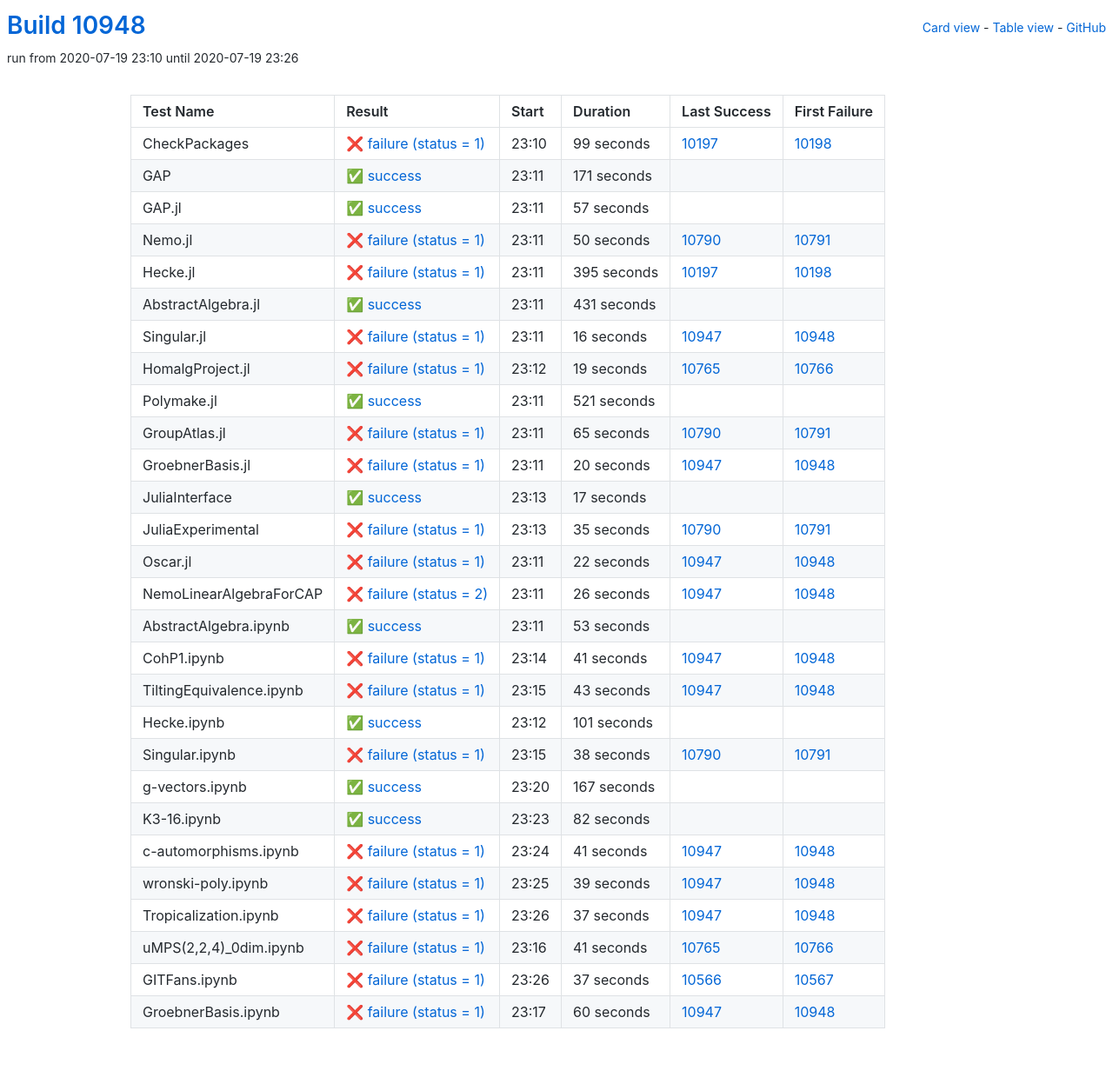
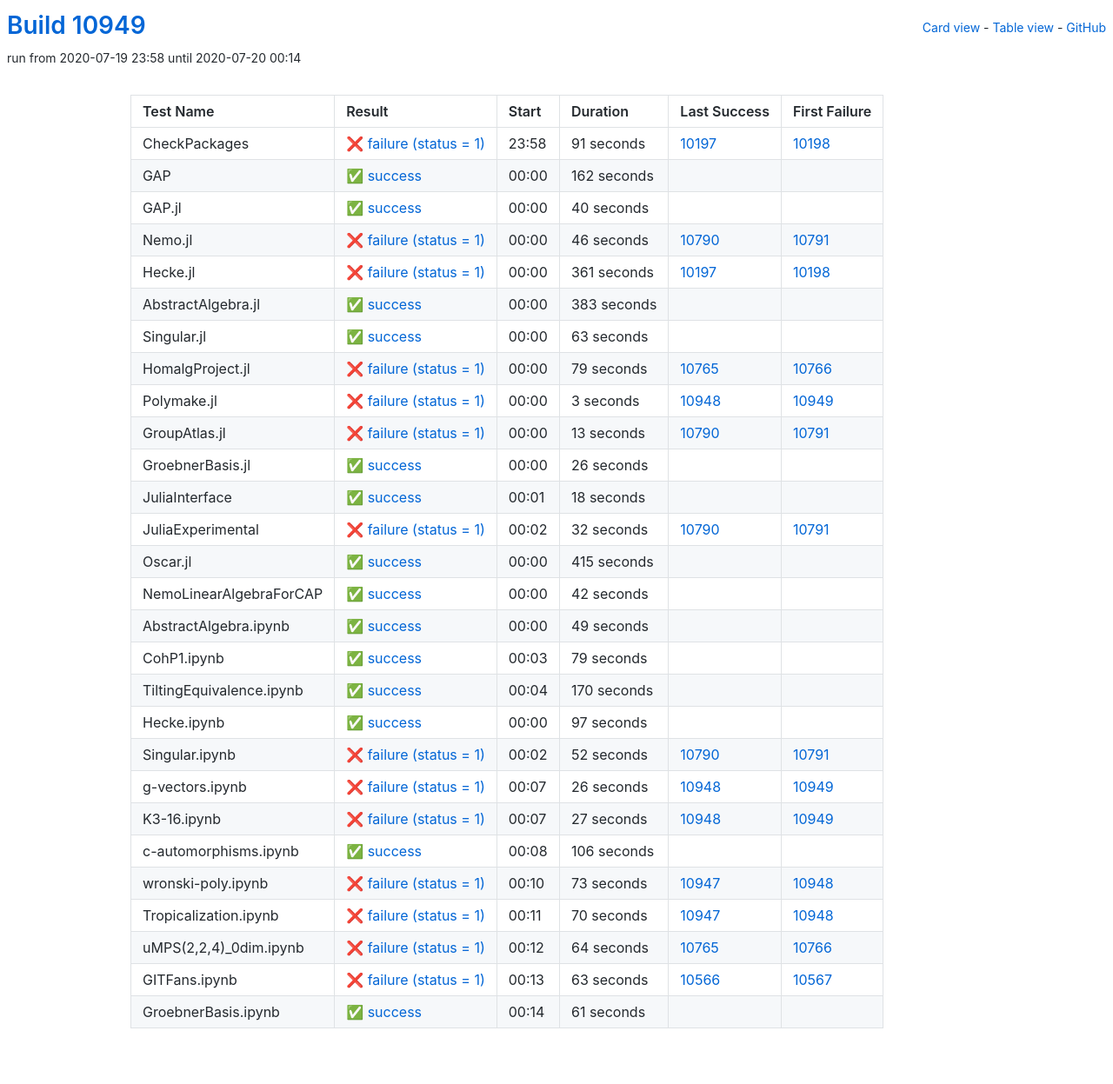
Before and after one commit to oscar-system/oscar-ci-status, a Jekyll site: the page built from table.html, in a window 1280 px wide. Shown: the whole page at 87% size. Built offline with Jekyll 4.4.1, drawn with Linux system fonts in a browser that asks for light colours.

Commit message:
Build #10949

```diff
--- a/_data/ci.yml
+++ b/_data/ci.yml
@@ -1,6 +1,6 @@
 ---
-build: 10948
-build_url: https://oscarci.mathematik.uni-kl.de/job/oscar/10948/
+build: 10949
+build_url: https://oscarci.mathematik.uni-kl.de/job/oscar/10949/
 job: oscar
 organization: oscar-system
 repo: oscar-ci-status
@@ -8,337 +8,337 @@
 tests:
 - name: CheckPackages
   id: checkpackages
-  log: https://oscarci.mathematik.uni-kl.de/job/oscar/10948/artifact/logs/build-10948/CheckPackages.log
-  start: 2020-07-19 23:10
+  log: https://oscarci.mathematik.uni-kl.de/job/oscar/10949/artifact/logs/build-10949/CheckPackages.log
+  start: 2020-07-19 23:58
   success: false
   exitcode: 1
   status: failure
-  duration: 99
+  duration: 91
   last_success: 10197
   last_success_url: https://oscarci.mathematik.uni-kl.de/job/oscar/10197/
   first_failure: 10198
   first_failure_url: https://oscarci.mathematik.uni-kl.de/job/oscar/10198/
 - name: GAP
   id: gap
-  log: https://oscarci.mathematik.uni-kl.de/job/oscar/10948/artifact/logs/build-10948/GAP.log
-  start: 2020-07-19 23:11
+  log: https://oscarci.mathematik.uni-kl.de/job/oscar/10949/artifact/logs/build-10949/GAP.log
+  start: 2020-07-20 00:00
   success: true
   exitcode: 0
   status: success
-  duration: 171
+  duration: 162
   last_success: false
   last_success_url:
   first_failure: false
   first_failure_url:
 - name: GAP.jl
   id: gap-jl
-  log: https://oscarci.mathematik.uni-kl.de/job/oscar/10948/artifact/logs/build-10948/GAP.jl.log
-  start: 2020-07-19 23:11
+  log: https://oscarci.mathematik.uni-kl.de/job/oscar/10949/artifact/logs/build-10949/GAP.jl.log
+  start: 2020-07-20 00:00
   success: true
   exitcode: 0
   status: success
-  duration: 57
+  duration: 40
   last_success: false
   last_success_url:
   first_failure: false
   first_failure_url:
 - name: Nemo.jl
   id: nemo-jl
-  log: https://oscarci.mathematik.uni-kl.de/job/oscar/10948/artifact/logs/build-10948/Nemo.jl.log
-  start: 2020-07-19 23:11
+  log: https://oscarci.mathematik.uni-kl.de/job/oscar/10949/artifact/logs/build-10949/Nemo.jl.log
+  start: 2020-07-20 00:00
   success: false
   exitcode: 1
   status: failure
-  duration: 50
+  duration: 46
   last_success: 10790
   last_success_url: https://oscarci.mathematik.uni-kl.de/job/oscar/10790/
   first_failure: 10791
   first_failure_url: https://oscarci.mathematik.uni-kl.de/job/oscar/10791/
 - name: Hecke.jl
   id: hecke-jl
-  log: https://oscarci.mathematik.uni-kl.de/job/oscar/10948/artifact/logs/build-10948/Hecke.jl.log
-  start: 2020-07-19 23:11
+  log: https://oscarci.mathematik.uni-kl.de/job/oscar/10949/artifact/logs/build-10949/Hecke.jl.log
+  start: 2020-07-20 00:00
   success: false
   exitcode: 1
   status: failure
-  duration: 395
+  duration: 361
   last_success: 10197
   last_success_url: https://oscarci.mathematik.uni-kl.de/job/oscar/10197/
   first_failure: 10198
   first_failure_url: https://oscarci.mathematik.uni-kl.de/job/oscar/10198/
 - name: AbstractAlgebra.jl
   id: abstractalgebra-jl
-  log: https://oscarci.mathematik.uni-kl.de/job/oscar/10948/artifact/logs/build-10948/AbstractAlgebra.jl.log
-  start: 2020-07-19 23:11
+  log: https://oscarci.mathematik.uni-kl.de/job/oscar/10949/artifact/logs/build-10949/AbstractAlgebra.jl.log
+  start: 2020-07-20 00:00
   success: true
   exitcode: 0
   status: success
-  duration: 431
+  duration: 383
   last_success: false
   last_success_url:
   first_failure: false
   first_failure_url:
 - name: Singular.jl
   id: singular-jl
-  log: https://oscarci.mathematik.uni-kl.de/job/oscar/10948/artifact/logs/build-10948/Singular.jl.log
-  start: 2020-07-19 23:11
+  log: https://oscarci.mathematik.uni-kl.de/job/oscar/10949/artifact/logs/build-10949/Singular.jl.log
+  start: 2020-07-20 00:00
+  success: true
+  exitcode: 0
+  status: success
+  duration: 63
+  last_success: false
+  last_success_url:
+  first_failure: false
+  first_failure_url:
+- name: HomalgProject.jl
+  id: homalgproject-jl
+  log: https://oscarci.mathematik.uni-kl.de/job/oscar/10949/artifact/logs/build-10949/HomalgProject.jl.log
+  start: 2020-07-20 00:00
   success: false
   exitcode: 1
   status: failure
-  duration: 16
-  last_success: 10947
-  last_success_url: https://oscarci.mathematik.uni-kl.de/job/oscar/10947/
-  first_failure: 10948
-  first_failure_url: https://oscarci.mathematik.uni-kl.de/job/oscar/10948/
-- name: HomalgProject.jl
-  id: homalgproject-jl
-  log: https://oscarci.mathematik.uni-kl.de/job/oscar/10948/artifact/logs/build-10948/HomalgProject.jl.log
-  start: 2020-07-19 23:12
-  success: false
-  exitcode: 1
-  status: failure
-  duration: 19
+  duration: 79
   last_success: 10765
   last_success_url: https://oscarci.mathematik.uni-kl.de/job/oscar/10765/
   first_failure: 10766
   first_failure_url: https://oscarci.mathematik.uni-kl.de/job/oscar/10766/
 - name: Polymake.jl
   id: polymake-jl
-  log: https://oscarci.mathematik.uni-kl.de/job/oscar/10948/artifact/logs/build-10948/Polymake.jl.log
-  start: 2020-07-19 23:11
-  success: true
-  exitcode: 0
-  status: success
-  duration: 521
-  last_success: false
-  last_success_url:
-  first_failure: false
-  first_failure_url:
-- name: GroupAtlas.jl
-  id: groupatlas-jl
-  log: https://oscarci.mathematik.uni-kl.de/job/oscar/10948/artifact/logs/build-10948/GroupAtlas.jl.log
-  start: 2020-07-19 23:11
+  log: https://oscarci.mathematik.uni-kl.de/job/oscar/10949/artifact/logs/build-10949/Polymake.jl.log
+  start: 2020-07-20 00:00
   success: false
   exitcode: 1
   status: failure
-  duration: 65
+  duration: 3
+  last_success: 10948
+  last_success_url: https://oscarci.mathematik.uni-kl.de/job/oscar/10948/
+  first_failure: 10949
+  first_failure_url: https://oscarci.mathematik.uni-kl.de/job/oscar/10949/
+- name: GroupAtlas.jl
+  id: groupatlas-jl
+  log: https://oscarci.mathematik.uni-kl.de/job/oscar/10949/artifact/logs/build-10949/GroupAtlas.jl.log
+  start: 2020-07-20 00:00
+  success: false
+  exitcode: 1
+  status: failure
+  duration: 13
   last_success: 10790
   last_success_url: https://oscarci.mathematik.uni-kl.de/job/oscar/10790/
   first_failure: 10791
   first_failure_url: https://oscarci.mathematik.uni-kl.de/job/oscar/10791/
 - name: GroebnerBasis.jl
   id: groebnerbasis-jl
-  log: https://oscarci.mathematik.uni-kl.de/job/oscar/10948/artifact/logs/build-10948/GroebnerBasis.jl.log
-  start: 2020-07-19 23:11
-  success: false
-  exitcode: 1
-  status: failure
-  duration: 20
-  last_success: 10947
-  last_success_url: https://oscarci.mathematik.uni-kl.de/job/oscar/10947/
-  first_failure: 10948
-  first_failure_url: https://oscarci.mathematik.uni-kl.de/job/oscar/10948/
-- name: JuliaInterface
-  id: juliainterface
-  log: https://oscarci.mathematik.uni-kl.de/job/oscar/10948/artifact/logs/build-10948/JuliaInterface.log
-  start: 2020-07-19 23:13
+  log: https://oscarci.mathematik.uni-kl.de/job/oscar/10949/artifact/logs/build-10949/GroebnerBasis.jl.log
+  start: 2020-07-20 00:00
   success: true
   exitcode: 0
   status: success
-  duration: 17
+  duration: 26
+  last_success: false
+  last_success_url:
+  first_failure: false
+  first_failure_url:
+- name: JuliaInterface
+  id: juliainterface
+  log: https://oscarci.mathematik.uni-kl.de/job/oscar/10949/artifact/logs/build-10949/JuliaInterface.log
+  start: 2020-07-20 00:01
+  success: true
+  exitcode: 0
+  status: success
+  duration: 18
   last_success: false
   last_success_url:
   first_failure: false
   first_failure_url:
 - name: JuliaExperimental
   id: juliaexperimental
-  log: https://oscarci.mathematik.uni-kl.de/job/oscar/10948/artifact/logs/build-10948/JuliaExperimental.log
-  start: 2020-07-19 23:13
+  log: https://oscarci.mathematik.uni-kl.de/job/oscar/10949/artifact/logs/build-10949/JuliaExperimental.log
+  start: 2020-07-20 00:02
   success: false
   exitcode: 1
   status: failure
-  duration: 35
+  duration: 32
   last_success: 10790
   last_success_url: https://oscarci.mathematik.uni-kl.de/job/oscar/10790/
   first_failure: 10791
   first_failure_url: https://oscarci.mathematik.uni-kl.de/job/oscar/10791/
 - name: Oscar.jl
   id: oscar-jl
-  log: https://oscarci.mathematik.uni-kl.de/job/oscar/10948/artifact/logs/build-10948/Oscar.jl.log
-  start: 2020-07-19 23:11
-  success: false
-  exitcode: 1
-  status: failure
-  duration: 22
-  last_success: 10947
-  last_success_url: https://oscarci.mathematik.uni-kl.de/job/oscar/10947/
-  first_failure: 10948
-  first_failure_url: https://oscarci.mathematik.uni-kl.de/job/oscar/10948/
-- name: NemoLinearAlgebraForCAP
-  id: nemolinearalgebraforcap
-  log: https://oscarci.mathematik.uni-kl.de/job/oscar/10948/artifact/logs/build-10948/NemoLinearAlgebraForCAP.log
-  start: 2020-07-19 23:11
-  success: false
-  exitcode: 2
-  status: failure
-  duration: 26
-  last_success: 10947
-  last_success_url: https://oscarci.mathematik.uni-kl.de/job/oscar/10947/
-  first_failure: 10948
-  first_failure_url: https://oscarci.mathematik.uni-kl.de/job/oscar/10948/
-- name: AbstractAlgebra.ipynb
-  id: abstractalgebra-ipynb
-  log: https://oscarci.mathematik.uni-kl.de/job/oscar/10948/artifact/logs/build-10948/AbstractAlgebra.ipynb.log
-  start: 2020-07-19 23:11
+  log: https://oscarci.mathematik.uni-kl.de/job/oscar/10949/artifact/logs/build-10949/Oscar.jl.log
+  start: 2020-07-20 00:00
   success: true
   exitcode: 0
   status: success
-  duration: 53
+  duration: 415
+  last_success: false
+  last_success_url:
+  first_failure: false
+  first_failure_url:
+- name: NemoLinearAlgebraForCAP
+  id: nemolinearalgebraforcap
+  log: https://oscarci.mathematik.uni-kl.de/job/oscar/10949/artifact/logs/build-10949/NemoLinearAlgebraForCAP.log
+  start: 2020-07-20 00:00
+  success: true
+  exitcode: 0
+  status: success
+  duration: 42
+  last_success: false
+  last_success_url:
+  first_failure: false
+  first_failure_url:
+- name: AbstractAlgebra.ipynb
+  id: abstractalgebra-ipynb
+  log: https://oscarci.mathematik.uni-kl.de/job/oscar/10949/artifact/logs/build-10949/AbstractAlgebra.ipynb.log
+  start: 2020-07-20 00:00
+  success: true
+  exitcode: 0
+  status: success
+  duration: 49
   last_success: false
   last_success_url:
   first_failure: false
   first_failure_url:
 - name: CohP1.ipynb
   id: cohp1-ipynb
-  log: https://oscarci.mathematik.uni-kl.de/job/oscar/10948/artifact/logs/build-10948/CohP1.ipynb.log
-  start: 2020-07-19 23:14
-  success: false
-  exitcode: 1
-  status: failure
-  duration: 41
-  last_success: 10947
-  last_success_url: https://oscarci.mathematik.uni-kl.de/job/oscar/10947/
-  first_failure: 10948
-  first_failure_url: https://oscarci.mathematik.uni-kl.de/job/oscar/10948/
-- name: TiltingEquivalence.ipynb
-  id: tiltingequivalence-ipynb
-  log: https://oscarci.mathematik.uni-kl.de/job/oscar/10948/artifact/logs/build-10948/TiltingEquivalence.ipynb.log
-  start: 2020-07-19 23:15
-  success: false
-  exitcode: 1
-  status: failure
-  duration: 43
-  last_success: 10947
-  last_success_url: https://oscarci.mathematik.uni-kl.de/job/oscar/10947/
-  first_failure: 10948
-  first_failure_url: https://oscarci.mathematik.uni-kl.de/job/oscar/10948/
-- name: Hecke.ipynb
-  id: hecke-ipynb
-  log: https://oscarci.mathematik.uni-kl.de/job/oscar/10948/artifact/logs/build-10948/Hecke.ipynb.log
-  start: 2020-07-19 23:12
+  log: https://oscarci.mathematik.uni-kl.de/job/oscar/10949/artifact/logs/build-10949/CohP1.ipynb.log
+  start: 2020-07-20 00:03
   success: true
   exitcode: 0
   status: success
-  duration: 101
+  duration: 79
+  last_success: false
+  last_success_url:
+  first_failure: false
+  first_failure_url:
+- name: TiltingEquivalence.ipynb
+  id: tiltingequivalence-ipynb
+  log: https://oscarci.mathematik.uni-kl.de/job/oscar/10949/artifact/logs/build-10949/TiltingEquivalence.ipynb.log
+  start: 2020-07-20 00:04
+  success: true
+  exitcode: 0
+  status: success
+  duration: 170
+  last_success: false
+  last_success_url:
+  first_failure: false
+  first_failure_url:
+- name: Hecke.ipynb
+  id: hecke-ipynb
+  log: https://oscarci.mathematik.uni-kl.de/job/oscar/10949/artifact/logs/build-10949/Hecke.ipynb.log
+  start: 2020-07-20 00:00
+  success: true
+  exitcode: 0
+  status: success
+  duration: 97
   last_success: false
   last_success_url:
   first_failure: false
   first_failure_url:
 - name: Singular.ipynb
   id: singular-ipynb
-  log: https://oscarci.mathematik.uni-kl.de/job/oscar/10948/artifact/logs/build-10948/Singular.ipynb.log
-  start: 2020-07-19 23:15
+  log: https://oscarci.mathematik.uni-kl.de/job/oscar/10949/artifact/logs/build-10949/Singular.ipynb.log
+  start: 2020-07-20 00:02
   success: false
   exitcode: 1
   status: failure
-  duration: 38
+  duration: 52
   last_success: 10790
   last_success_url: https://oscarci.mathematik.uni-kl.de/job/oscar/10790/
   first_failure: 10791
   first_failure_url: https://oscarci.mathematik.uni-kl.de/job/oscar/10791/
 - name: g-vectors.ipynb
   id: g-vectors-ipynb
-  log: https://oscarci.mathematik.uni-kl.de/job/oscar/10948/artifact/logs/build-10948/g-vectors.ipynb.log
-  start: 2020-07-19 23:20
+  log: https://oscarci.mathematik.uni-kl.de/job/oscar/10949/artifact/logs/build-10949/g-vectors.ipynb.log
+  start: 2020-07-20 00:07
+  success: false
+  exitcode: 1
+  status: failure
+  duration: 26
+  last_success: 10948
+  last_success_url: https://oscarci.mathematik.uni-kl.de/job/oscar/10948/
+  first_failure: 10949
+  first_failure_url: https://oscarci.mathematik.uni-kl.de/job/oscar/10949/
+- name: K3-16.ipynb
+  id: k3-16-ipynb
+  log: https://oscarci.mathematik.uni-kl.de/job/oscar/10949/artifact/logs/build-10949/K3-16.ipynb.log
+  start: 2020-07-20 00:07
+  success: false
+  exitcode: 1
+  status: failure
+  duration: 27
+  last_success: 10948
+  last_success_url: https://oscarci.mathematik.uni-kl.de/job/oscar/10948/
+  first_failure: 10949
+  first_failure_url: https://oscarci.mathematik.uni-kl.de/job/oscar/10949/
+- name: c-automorphisms.ipynb
+  id: c-automorphisms-ipynb
+  log: https://oscarci.mathematik.uni-kl.de/job/oscar/10949/artifact/logs/build-10949/c-automorphisms.ipynb.log
+  start: 2020-07-20 00:08
   success: true
   exitcode: 0
   status: success
-  duration: 167
+  duration: 106
   last_success: false
   last_success_url:
   first_failure: false
   first_failure_url:
-- name: K3-16.ipynb
-  id: k3-16-ipynb
-  log: https://oscarci.mathematik.uni-kl.de/job/oscar/10948/artifact/logs/build-10948/K3-16.ipynb.log
-  start: 2020-07-19 23:23
-  success: true
-  exitcode: 0
-  status: success
-  duration: 82
-  last_success: false
-  last_success_url:
-  first_failure: false
-  first_failure_url:
-- name: c-automorphisms.ipynb
-  id: c-automorphisms-ipynb
-  log: https://oscarci.mathematik.uni-kl.de/job/oscar/10948/artifact/logs/build-10948/c-automorphisms.ipynb.log
-  start: 2020-07-19 23:24
+- name: wronski-poly.ipynb
+  id: wronski-poly-ipynb
+  log: https://oscarci.mathematik.uni-kl.de/job/oscar/10949/artifact/logs/build-10949/wronski-poly.ipynb.log
+  start: 2020-07-20 00:10
   success: false
   exitcode: 1
   status: failure
-  duration: 41
-  last_success: 10947
-  last_success_url: https://oscarci.mathematik.uni-kl.de/job/oscar/10947/
-  first_failure: 10948
-  first_failure_url: https://oscarci.mathematik.uni-kl.de/job/oscar/10948/
-- name: wronski-poly.ipynb
-  id: wronski-poly-ipynb
-  log: https://oscarci.mathematik.uni-kl.de/job/oscar/10948/artifact/logs/build-10948/wronski-poly.ipynb.log
-  start: 2020-07-19 23:25
-  success: false
-  exitcode: 1
-  status: failure
-  duration: 39
+  duration: 73
   last_success: 10947
   last_success_url: https://oscarci.mathematik.uni-kl.de/job/oscar/10947/
   first_failure: 10948
   first_failure_url: https://oscarci.mathematik.uni-kl.de/job/oscar/10948/
 - name: Tropicalization.ipynb
   id: tropicalization-ipynb
-  log: https://oscarci.mathematik.uni-kl.de/job/oscar/10948/artifact/logs/build-10948/Tropicalization.ipynb.log
-  start: 2020-07-19 23:26
+  log: https://oscarci.mathematik.uni-kl.de/job/oscar/10949/artifact/logs/build-10949/Tropicalization.ipynb.log
+  start: 2020-07-20 00:11
   success: false
   exitcode: 1
   status: failure
-  duration: 37
+  duration: 70
   last_success: 10947
   last_success_url: https://oscarci.mathematik.uni-kl.de/job/oscar/10947/
   first_failure: 10948
   first_failure_url: https://oscarci.mathematik.uni-kl.de/job/oscar/10948/
 - name: uMPS(2,2,4)_0dim.ipynb
   id: umps-2-2-4-0dim-ipynb
-  log: https://oscarci.mathematik.uni-kl.de/job/oscar/10948/artifact/logs/build-10948/uMPS-2-2-4-_0dim.ipynb.log
-  start: 2020-07-19 23:16
+  log: https://oscarci.mathematik.uni-kl.de/job/oscar/10949/artifact/logs/build-10949/uMPS-2-2-4-_0dim.ipynb.log
+  start: 2020-07-20 00:12
   success: false
   exitcode: 1
   status: failure
-  duration: 41
+  duration: 64
   last_success: 10765
   last_success_url: https://oscarci.mathematik.uni-kl.de/job/oscar/10765/
   first_failure: 10766
   first_failure_url: https://oscarci.mathematik.uni-kl.de/job/oscar/10766/
 - name: GITFans.ipynb
   id: gitfans-ipynb
-  log: https://oscarci.mathematik.uni-kl.de/job/oscar/10948/artifact/logs/build-10948/GITFans.ipynb.log
-  start: 2020-07-19 23:26
+  log: https://oscarci.mathematik.uni-kl.de/job/oscar/10949/artifact/logs/build-10949/GITFans.ipynb.log
+  start: 2020-07-20 00:13
   success: false
   exitcode: 1
   status: failure
-  duration: 37
+  duration: 63
   last_success: 10566
   last_success_url: https://oscarci.mathematik.uni-kl.de/job/oscar/10566/
   first_failure: 10567
   first_failure_url: https://oscarci.mathematik.uni-kl.de/job/oscar/10567/
 - name: GroebnerBasis.ipynb
   id: groebnerbasis-ipynb
-  log: https://oscarci.mathematik.uni-kl.de/job/oscar/10948/artifact/logs/build-10948/GroebnerBasis.ipynb.log
-  start: 2020-07-19 23:17
-  success: false
-  exitcode: 1
-  status: failure
-  duration: 60
-  last_success: 10947
-  last_success_url: https://oscarci.mathematik.uni-kl.de/job/oscar/10947/
-  first_failure: 10948
-  first_failure_url: https://oscarci.mathematik.uni-kl.de/job/oscar/10948/
+  log: https://oscarci.mathematik.uni-kl.de/job/oscar/10949/artifact/logs/build-10949/GroebnerBasis.ipynb.log
+  start: 2020-07-20 00:14
+  success: true
+  exitcode: 0
+  status: success
+  duration: 61
+  last_success: false
+  last_success_url:
+  first_failure: false
+  first_failure_url:
```
Also changed, not shown: README.md.
